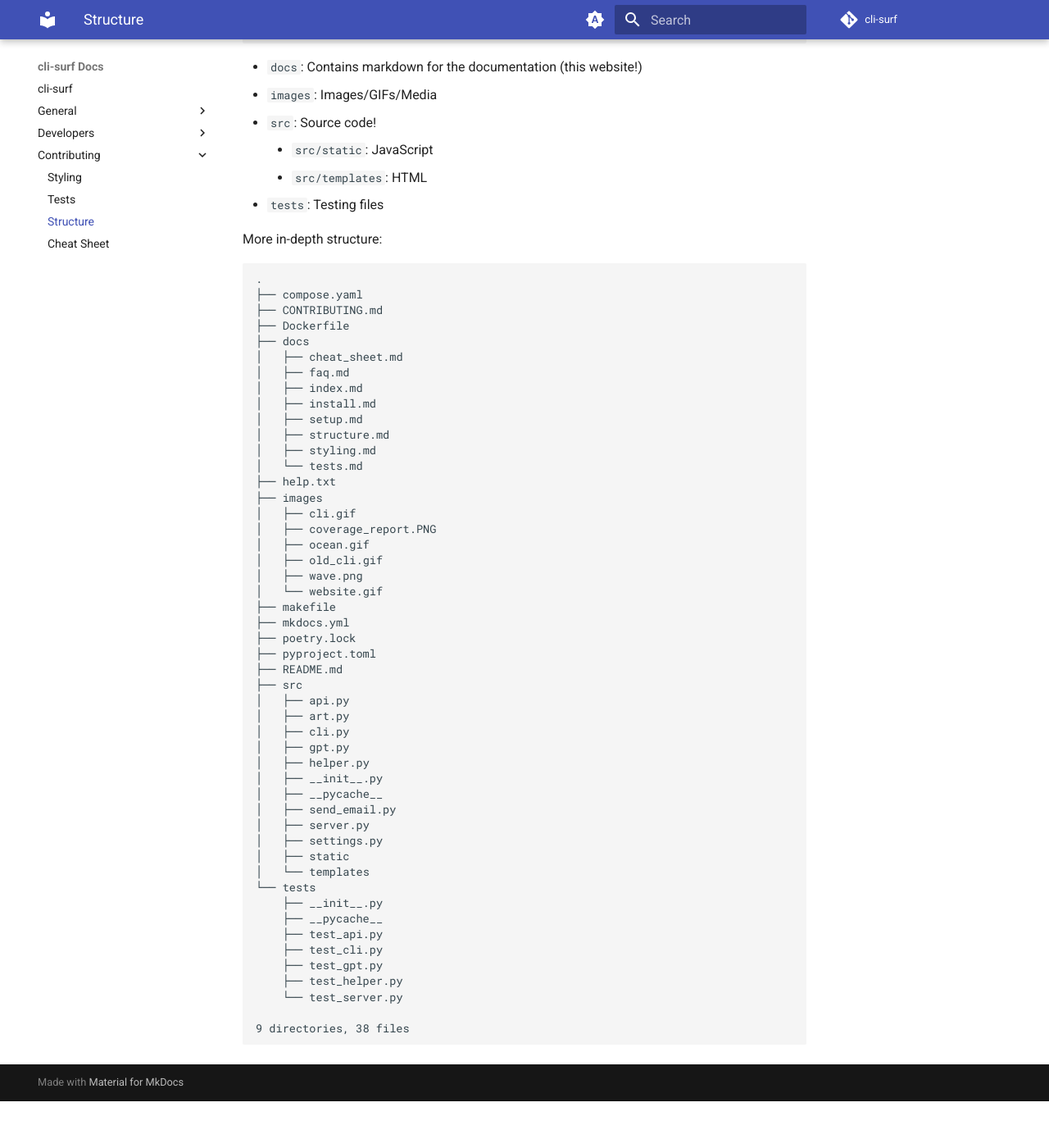
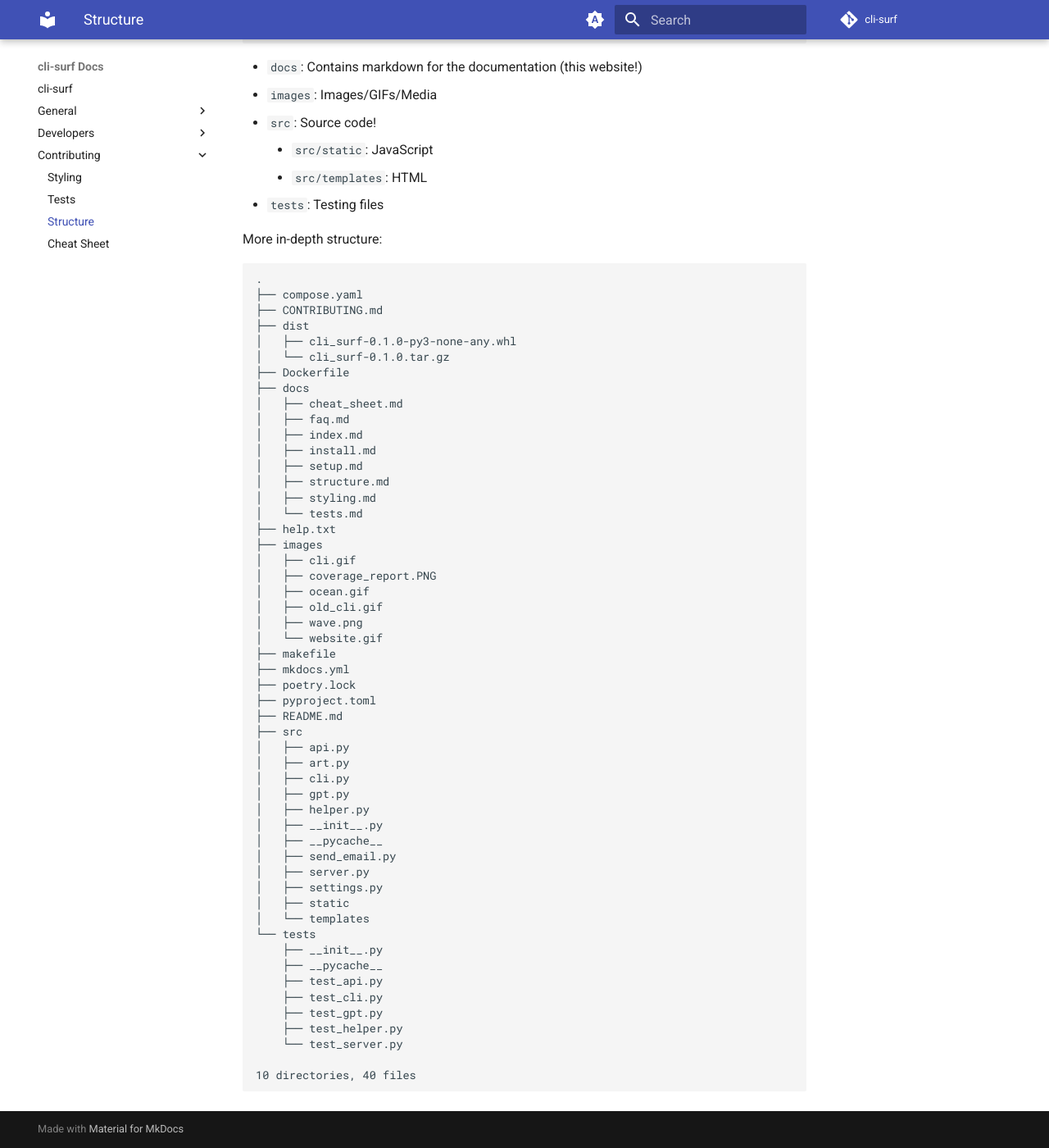
Before and after one commit to ryansurf/cli-surf, an MkDocs documentation site: the page built from docs/structure.md, in a window 1280 px wide and 1400 px high, scrolled down 322 px. Shown: the whole window at 82% size. Built offline with MkDocs 1.6.1 and Material for MkDocs 9.7.7, drawn with Linux system fonts in a browser that asks for light colours; comment, search, counter and statistics services are not loaded; before the commit the page ends 1665 px from its top, so only the background shows below that.

````diff
--- a/docs/structure.md
+++ b/docs/structure.md
@@ -28,6 +28,9 @@ More in-depth structure:
 .
 ├── compose.yaml
 ├── CONTRIBUTING.md
+├── dist
+│   ├── cli_surf-0.1.0-py3-none-any.whl
+│   └── cli_surf-0.1.0.tar.gz
 ├── Dockerfile
 ├── docs
 │   ├── cheat_sheet.md
@@ -73,6 +76,6 @@ More in-depth structure:
     ├── test_helper.py
     └── test_server.py
 
-9 directories, 38 files
+10 directories, 40 files
 ```
 <!-- STRUCTURE END  -->
````
Also changed, not shown: CONTRIBUTING.md (+1 -1 lines).
